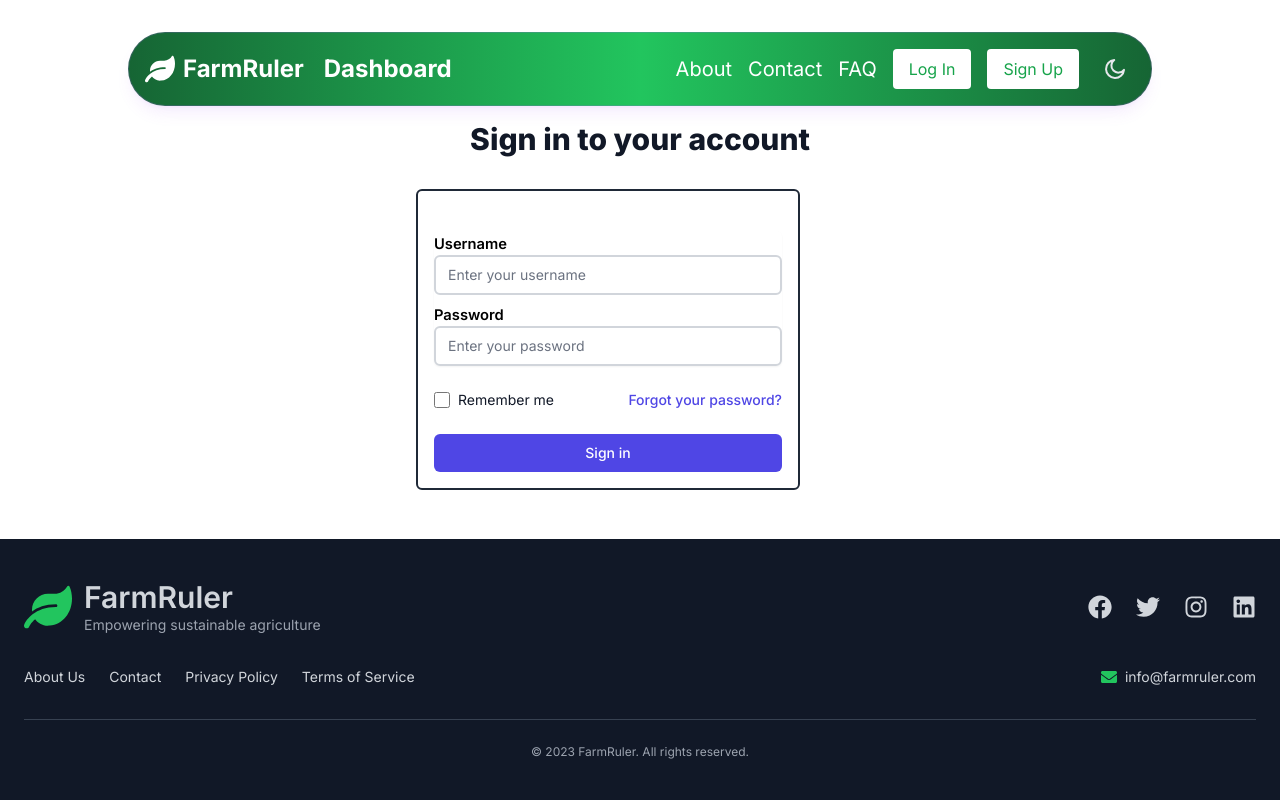
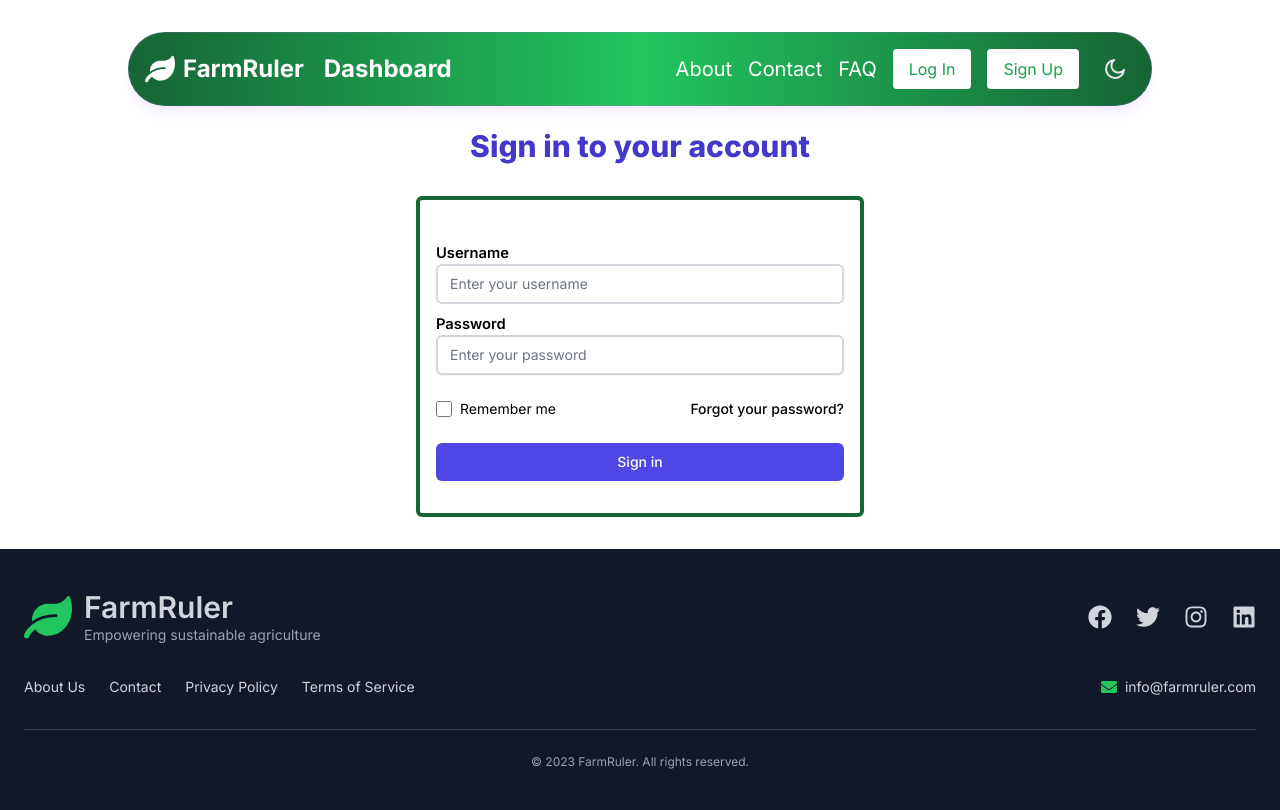
Before and after one commit to MOHAMMED-IQRAMUL/FarmRuler, a Next.js app: page /sign-in in a window 1280 px wide. Built offline with nearby package versions, Linux system fonts and the light colour scheme; no server answers.

Commit message:
Fixed LoginPage

```diff
--- a/app/sign-in/page.js
+++ b/app/sign-in/page.js
@@ -23,15 +23,15 @@ export default function SignIn() {
     return (
         <div className="min-h-screen flex flex-col">
             <Navbar />
-            <main className="flex-grow flex items-center justify-center">
-                <div className="max-w-md w-full space-y-8">
+            <main className=" flex items-center justify-center mt-14">
+                <div className="max-w-md w-full space-y-8 mb-8">
                     <div>
                         <UserIcon className="mx-auto h-12 w-12 text-indigo-600" />
-                        <h2 className="mt-6 text-center text-3xl font-extrabold text-gray-900">
+                        <h2 className="mt-6 text-center text-3xl font-extrabold text-indigo-700">
                             Sign in to your account
                         </h2>
                     </div>
-                    <form className="mt-8 space-y-6 border-[2px] border-gray-800 w-[30vw] p-4 rounded-md" onSubmit={handleSignIn} action="#" method="POST">
+                    <form className="mt-8 space-y-6 border-[4px] border-green-800 w-auto p-4 rounded-md " onSubmit={handleSignIn} action="#" method="POST">
                         <input type="hidden" name="remember" value="true" />
                         <div className="rounded-md shadow-sm -space-y-px flex flex-col justify-center items-center gap-2">
                             <div className='w-full'>
@@ -71,12 +71,12 @@ export default function SignIn() {
                                     type="checkbox"
                                     className="h-4 w-4 text-indigo-600 focus:ring-indigo-500 border-gray-300 rounded"
                                 />
-                                <label htmlFor="remember-me" className="ml-2 block text-sm text-gray-900">
+                                <label htmlFor="remember-me" className="ml-2 block text-sm">
                                     Remember me
                                 </label>
                             </div>
                             <div className="text-sm">
-                                <a href="#" className="font-medium text-indigo-600 hover:text-indigo-500">
+                                <a href="#" className="font-medium hover:text-indigo-500">
                                     Forgot your password?
                                 </a>
                             </div>
@@ -84,7 +84,7 @@ export default function SignIn() {
                         <div>
                             <button
                                 type="submit"
-                                className="group relative w-full flex justify-center py-2 px-4 border border-transparent text-sm font-medium rounded-md text-white bg-indigo-600 hover:bg-indigo-700 focus:outline-none focus:ring-2 focus:ring-offset-2 focus:ring-indigo-500"
+                                className="group relative w-full flex justify-center py-2 px-4 border border-transparent text-sm font-medium rounded-md text-white bg-indigo-600 hover:bg-indigo-700 focus:outline-none focus:ring-2 focus:ring-offset-2 focus:ring-indigo-500 mb-4"
                                 disabled={loading}
                             >
                                 {loading?"Signing in..":"Sign in"}
```
